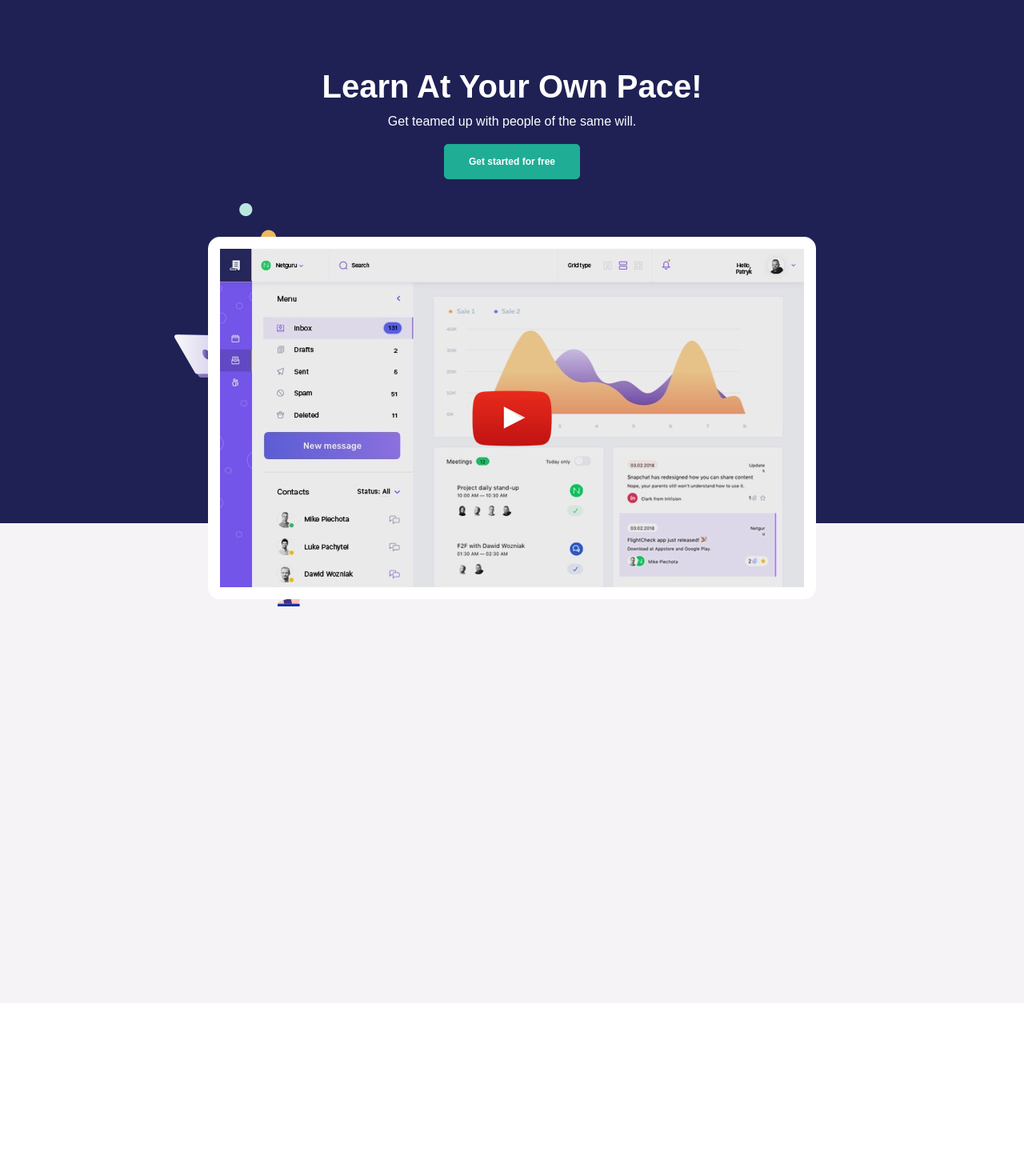
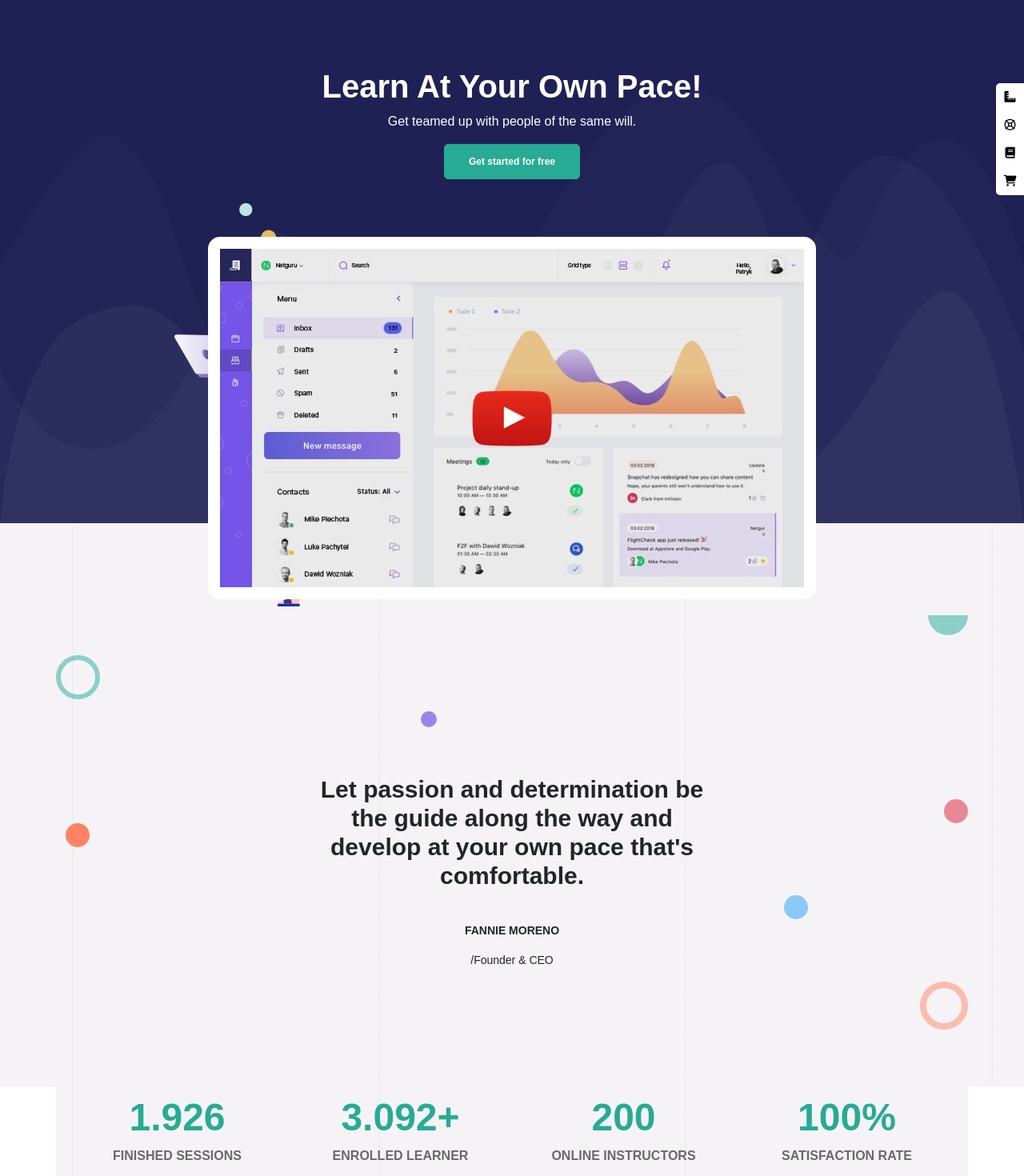
Before and after one commit to xXSamXx00/proj-html-vuejs, a Vue app: page / in a window 1280 px wide. Shown: the part 140-1610 px from the top of the page at 80% size. Before the commit the page ends 1394 px from the top, so only its background shows below. Built offline with nearby package versions, Linux system fonts and the light colour scheme.

Commit message:
Complete balls and raiting vote

```diff
--- a/src/App.vue
+++ b/src/App.vue
@@ -28,7 +28,9 @@ export default {
 
 <style lang="scss">
 @import "../node_modules/bootstrap/scss/bootstrap.scss";
-
+html {
+  scroll-behavior: smooth;
+}
 body {
   font-family: Arial, Helvetica, sans-serif;
 }
--- a/src/components/SiteMain.vue
+++ b/src/components/SiteMain.vue
@@ -1,7 +1,7 @@
 <template>
     <main>
         <div class="hero_image">
-            <div class="text-center">
+            <div class="text text-center">
                 <h1>Learn At Your Own Pace!</h1>
                 <p>Get teamed up with people of the same will.</p>
                 <button class="button mb-5">Get started for free</button>
@@ -21,8 +21,56 @@
                 </div>
                 <img class="position-absolute right_image" src="../assets/images/home-6-hero-right-person.png" alt="Donna al computer">
             </div>
+            <div class="icons">
+                <div class="icon">
+                    <i class="fas fa-ruler-combined"></i>
+                </div>
+                <div class="icon">
+                    <i class="far fa-life-ring"></i>
+                </div>
+                <div class="icon">
+                    <i class="fas fa-book"></i>
+                </div>
+                <div class="icon">
+                    <i class="fas fa-shopping-cart"></i>
+                </div>
+            </div>
         </div>
-        <div class="next"></div>
+        <div class="clients">
+            <div class="container pb_cont">
+                <div class="text text-center">
+                    <h2>Let passion and determination be the guide along the way and develop at your own pace that's comfortable.</h2>
+                    <p class="text-uppercase fw-bold">fannie moreno</p>
+                    <p>/Founder & CEO</p>
+                </div>
+                <div class="ball full_green"></div>
+                <div class="ball empty_green"></div>
+                <div class="ball full_purple"></div>
+                <div class="ball full_red"></div>
+                <div class="ball full_orange"></div>
+                <div class="ball full_blue"></div>
+                <div class="ball full_yellow"></div>
+                <div class="ball empty_orange"></div>
+                <div class="rating text-center">
+                    <div class="col-3">
+                        <p class="number">1.926</p>
+                        <p class="text-uppercase fw-bold">Finished sessions</p>
+                    </div>
+                    <div class="col-3">
+                        <p class="number">3.092+</p>
+                        <p class="text-uppercase fw-bold">Enrolled Learner</p>
+                    </div>
+                    <div class="col-3">
+                        <p class="number">200</p>
+                        <p class="text-uppercase fw-bold">online Instructors</p>
+                    </div>
+                    <div class="col-3">
+                        <p class="number">100%</p>
+                        <p class="text-uppercase fw-bold">Satisfaction rate</p>
+                    </div>
+                </div>
+            </div>
+        </div>
     </main>
 </template>
 
@@ -40,31 +88,35 @@ export default {
     color: white;
     height: 650px;
     position: relative;
-    h1 {
-        font-weight: 600;
+    .text {
+        position: relative;
+        z-index: 1;
+        h1 {
+            font-weight: 600;
+        }
     }
     .button {
-        background-color: #1fad96;
+        background-color: #27ab94;
         color: white;
-        border: 1px solid #1fad96;
+        border: 1px solid #27ab94;
         border-radius: 5px;
         padding: 12px 30px;
         font-size: 12px;
         font-weight: 600;
         transition: 0.5s;
         &:hover {
-            color: #1fad96;
+            color: #27ab94;
             background-color: white;
         }
     }
     svg {
         position: absolute;
-        bottom: 0;
+        bottom: -6px;
         transform: rotate(180deg);
         display: block;
-        width: calc(100% + 1.3px);
-        height: 654px;
-        z-index: -1;
+        width: 100%;
+        height: 550px;
+        z-index: 0;
         path {
             fill: rgba(255, 255, 255, 0.04);
         }
@@ -88,15 +140,136 @@ export default {
         .left_image {
             left: 218px;
             top: -42px;
+            position: relative;
+            z-index: 0;
         }
         .right_image {
             left: 1335px;
             top: 285px;
+            position: relative;
+            z-index: 0;
+        }
+    }
+    .icons {
+        position: absolute;
+        z-index: 1;
+        right: 0;
+        top: 100px;
+        background-color: white;
+        color: black;
+        font-size: 14px;
+        border-top-left-radius: 5px;
+        border-bottom-left-radius: 5px;
+        text-align: center;
+        .icon {
+            height: 35px;
+            width: 35px;
+            line-height: 35px;
+            cursor: pointer;
         }
     }
 }
-.next {
-    height: 600px;
+.clients {
     background-color: #f6f3f6;
+    background-image: url(../assets/images/background-pattern-grid-line.png);
+    background-position: center;
+    .pb_cont {
+        background-color: #f6f3f6;
+        position: relative;
+        top: 115px;
+        padding-top: 200px;
+        background-image: url(../assets/images/background-pattern-grid-line.png);
+        background-position: center;
+        .text {
+            padding: 0 300px;
+            h2 {
+                font-size: 30px;
+                font-weight: 600;
+                margin-bottom: 40px;
+            }
+            p {
+                font-size: 14px;
+            }
+        }
+        .ball {
+            position: absolute;
+            border-radius: 50%;
+            filter: opacity(0.5);
+        }
+        .full_green {
+            height: 25px;
+            width: 50px;
+            background-color: #1fad96;
+            top: 0;
+            right: 0;
+            border-radius: 0 0 150px 150px;
+            border-top-left-radius: 0;
+            border-top-right-radius: 0;
+        }
+        .empty_green {
+            height: 55px;
+            width: 55px;
+            top: 50px;
+            left: 0;
+            border: 6px solid #1fad96;
+        }
+        .full_purple {
+            height: 20px;
+            width: 20px;
+            background-color: #7355e7;
+            top: 120px;
+            left: 40%;
+            filter: opacity(0.7);
+        }
+        .full_red {
+            height: 30px;
+            width: 30px;
+            background-color: #e25a6d;
+            right: 0;
+            top: 230px;
+            filter: opacity(0.7);
+        }
+        .full_orange {
+            height: 30px;
+            width: 30px;
+            background-color: #FF8265;
+            filter: opacity(1);
+            top: 260px;
+        }
+        .full_blue {
+            height: 30px;
+            width: 30px;
+            background-color: #1f9efb;
+            top: 350px;
+            right: 200px;
+        }
+        .full_yellow {
+            height: 50px;
+            width: 50px;
+            background-color: #febc4d;
+            left: -120px;
+            filter: opacity(1);
+        }
+        .empty_orange {
+            height: 60px;
+            width: 60px;
+            right: 0;
+            border: 8px solid #FF8265;
+        }
+        .rating {
+            display: flex;
+            justify-content: space-between;
+            margin-top: 150px;
+            .number {
+                color: #27ab94;
+                font-size: 3rem;
+                font-weight: bold;
+                margin: 0;
+            }
+            p {
+                color: #696969;
+            }
+        }
+    }
 }
 </style>
```
